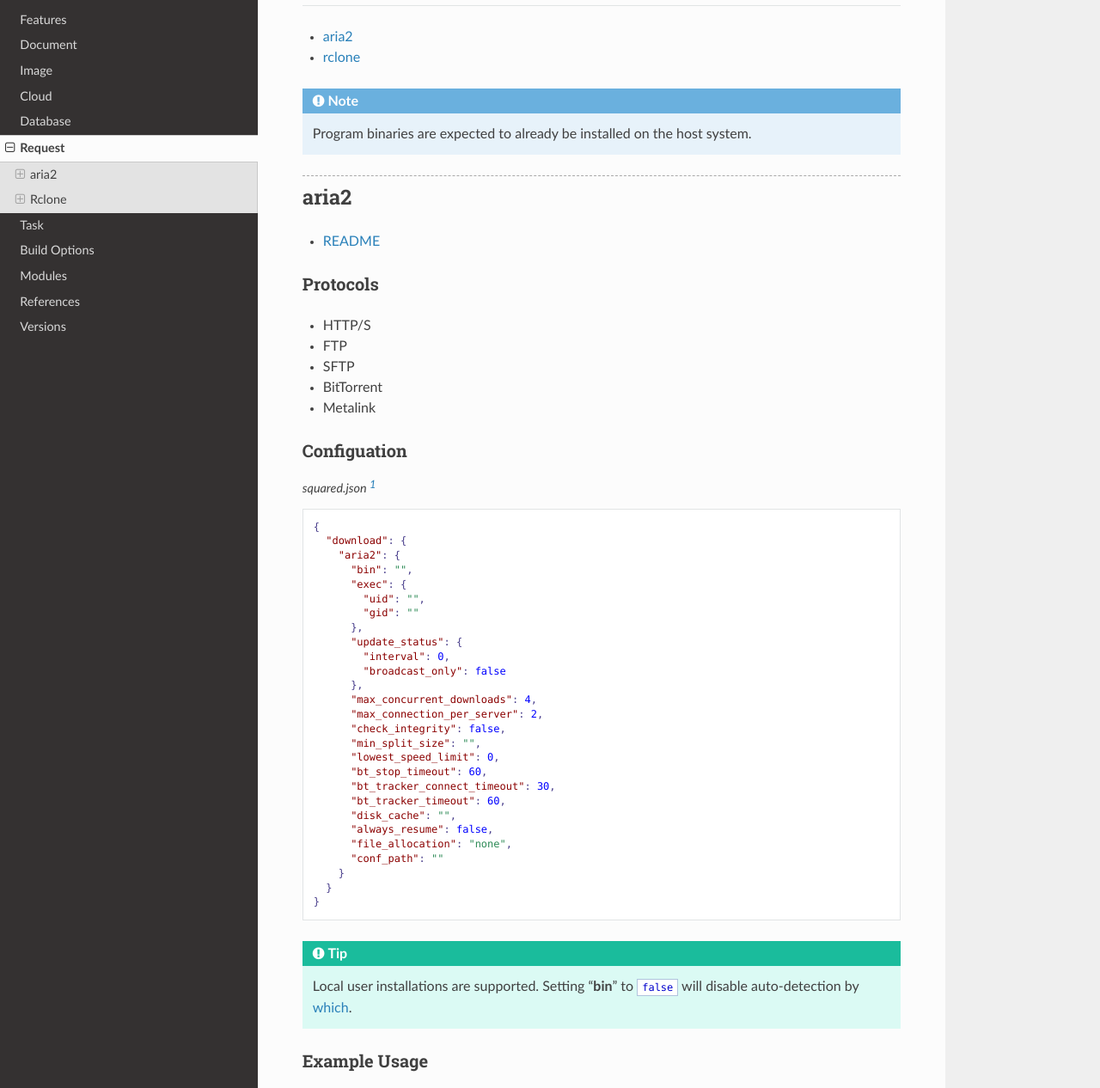
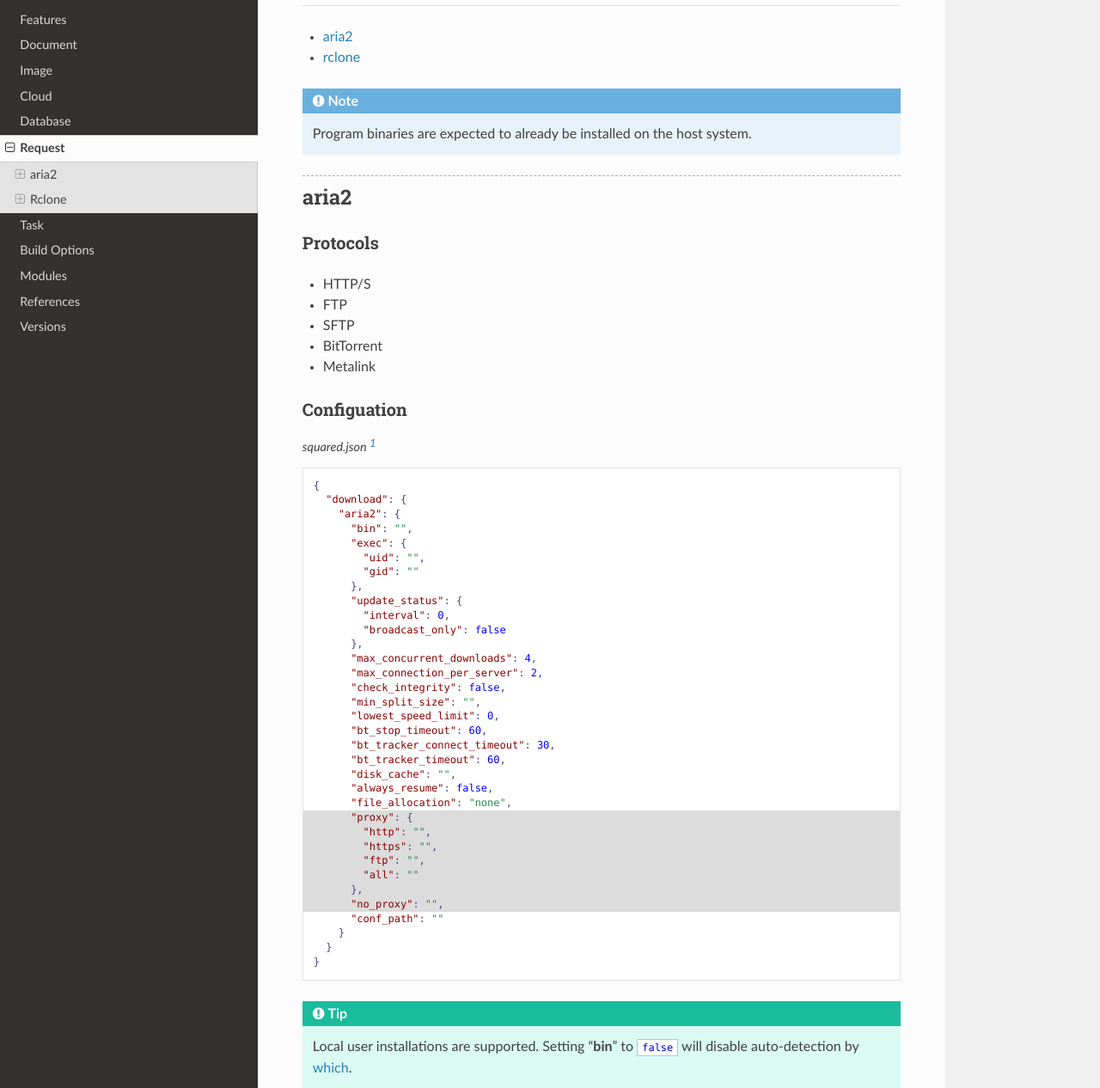
Before and after one commit to anpham6/chrome-docs, a Sphinx documentation site: the page built from source/request/index.rst, in a window 1280 px wide and 1400 px high, cut to the strip 134-1400 px from the top of the window. Shown: the whole strip at 86% size. Built offline with Sphinx 7.4.7 and the Read the Docs theme 3.1.0, drawn with Linux system fonts in a browser that asks for light colours.

Commit message:
Request: aria2 settings for proxy were updated.

```diff
--- a/source/request/index.rst
+++ b/source/request/index.rst
@@ -9,8 +9,6 @@
 
 aria2
 =====
-
-- `README <https://aria2.github.io/manual/en/html/README.html>`_
 
 Protocols
 ---------
@@ -50,6 +49,13 @@
         "disk_cache": "",
         "always_resume": false,
         "file_allocation": "none",
+        "proxy": {
+          "http": "",
+          "https": "",
+          "ftp": "",
+          "all": ""
+        },
+        "no_proxy": "",
         "conf_path": ""
       }
     }
```
Also changed, not shown: other parts of source/request/index.rst (+3 -0 lines).
